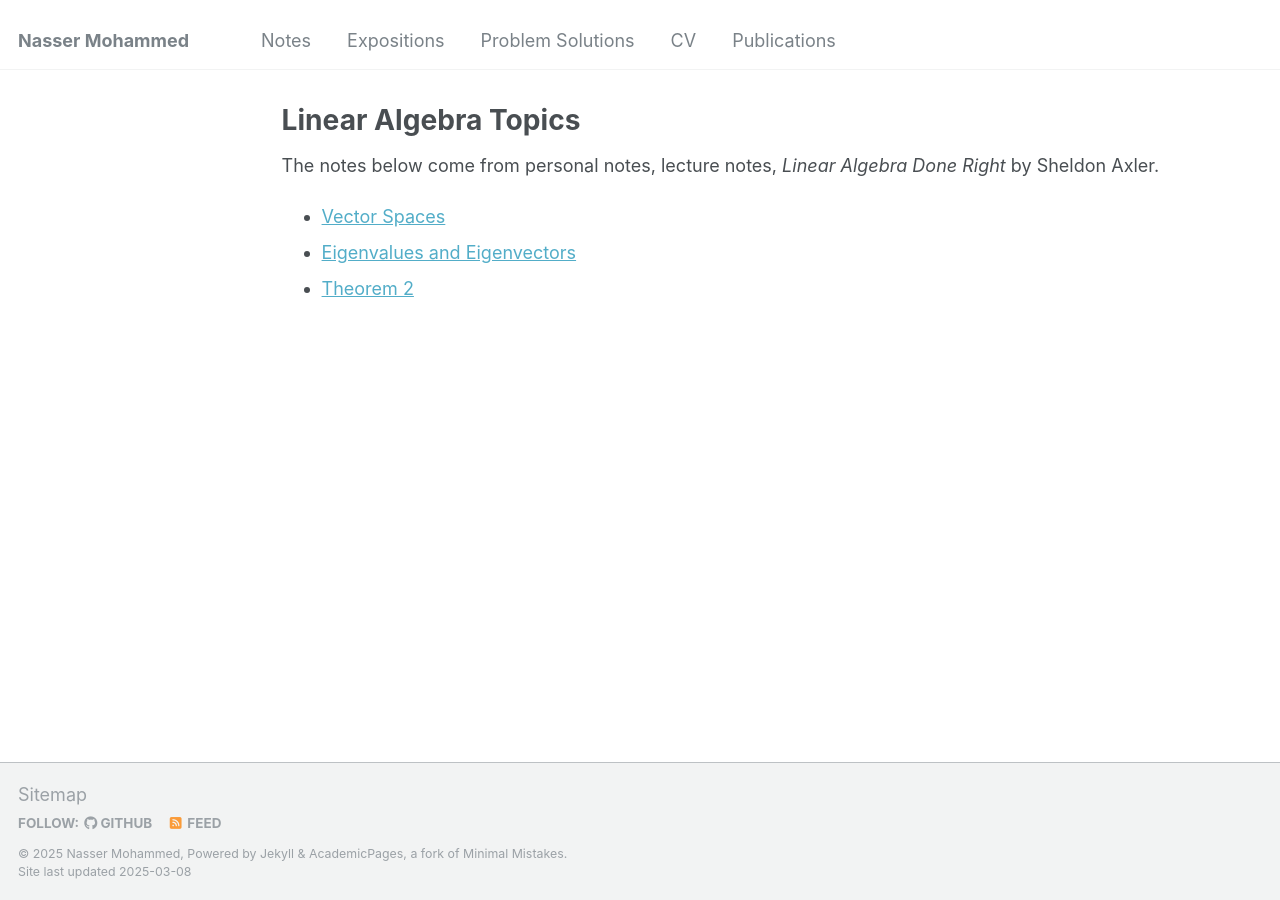
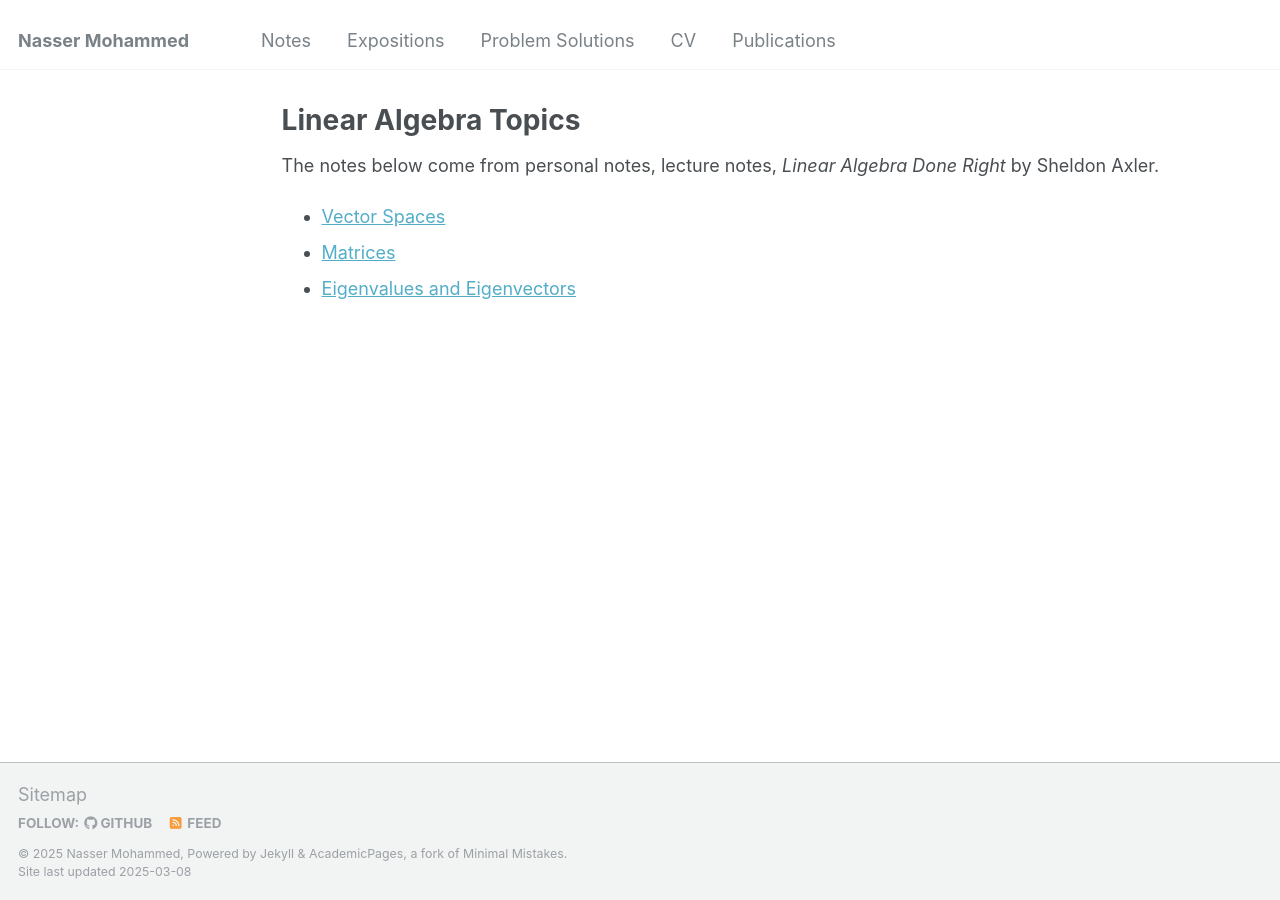
Before and after one commit to Nasser-Mohammed/Nasser-Mohammed.github.io, a Jekyll site: the page built from _pages/notes/linear-algebra/nav.md, in a window 1280 px wide. Built offline with Jekyll 4.4.1, drawn with Linux system fonts in a browser that asks for light colours.

Commit message:
Update nav.md

```diff
--- a/_pages/notes/linear-algebra/nav.md
+++ b/_pages/notes/linear-algebra/nav.md
@@ -6,5 +6,5 @@ author_profile: false
 ---
 The notes below come from personal notes, lecture notes, *Linear Algebra Done Right* by Sheldon Axler.
 - [Vector Spaces](vector-spaces.md)
+- [Matrices](matrix.md)
 - [Eigenvalues and Eigenvectors](eigen.md)
-- [Theorem 2](odd-even-fourier-rep.md)
```
